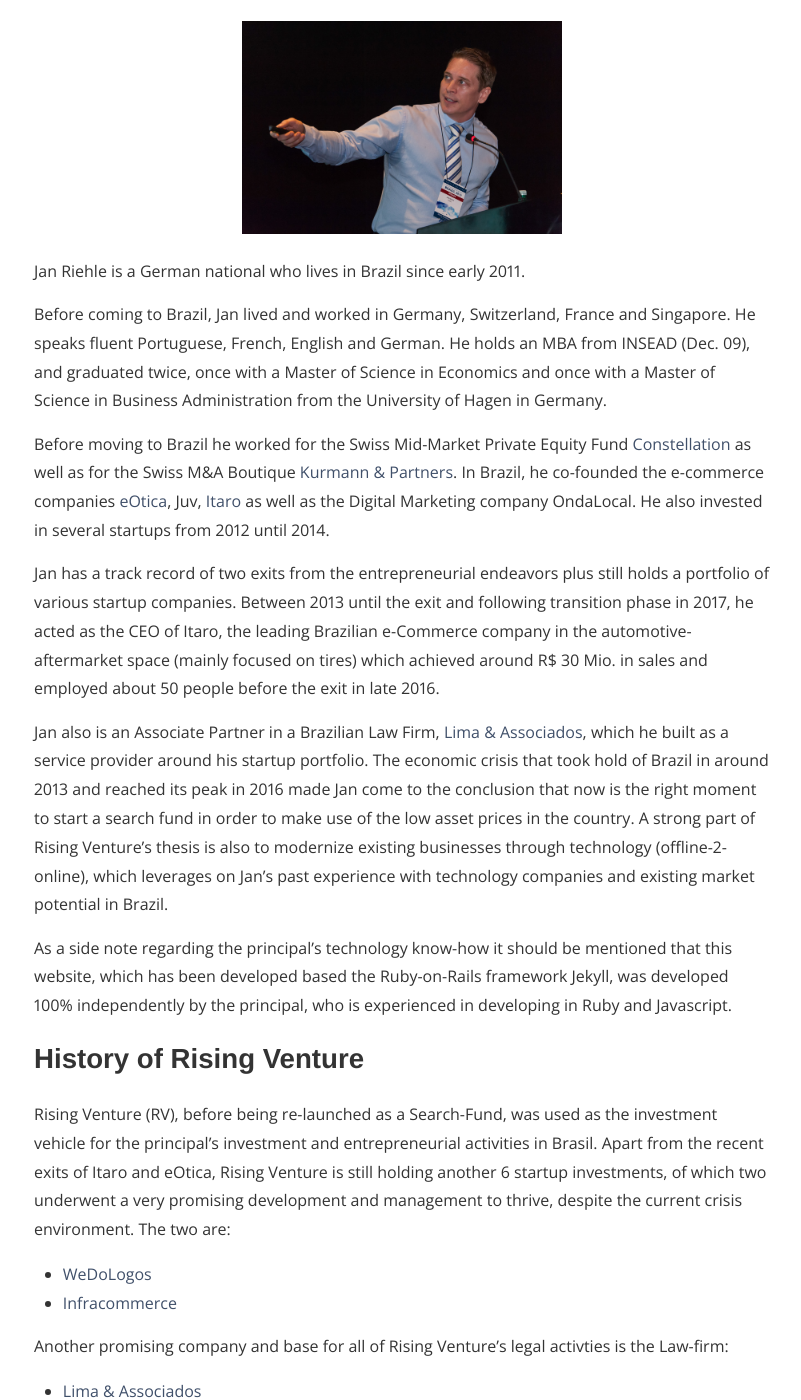
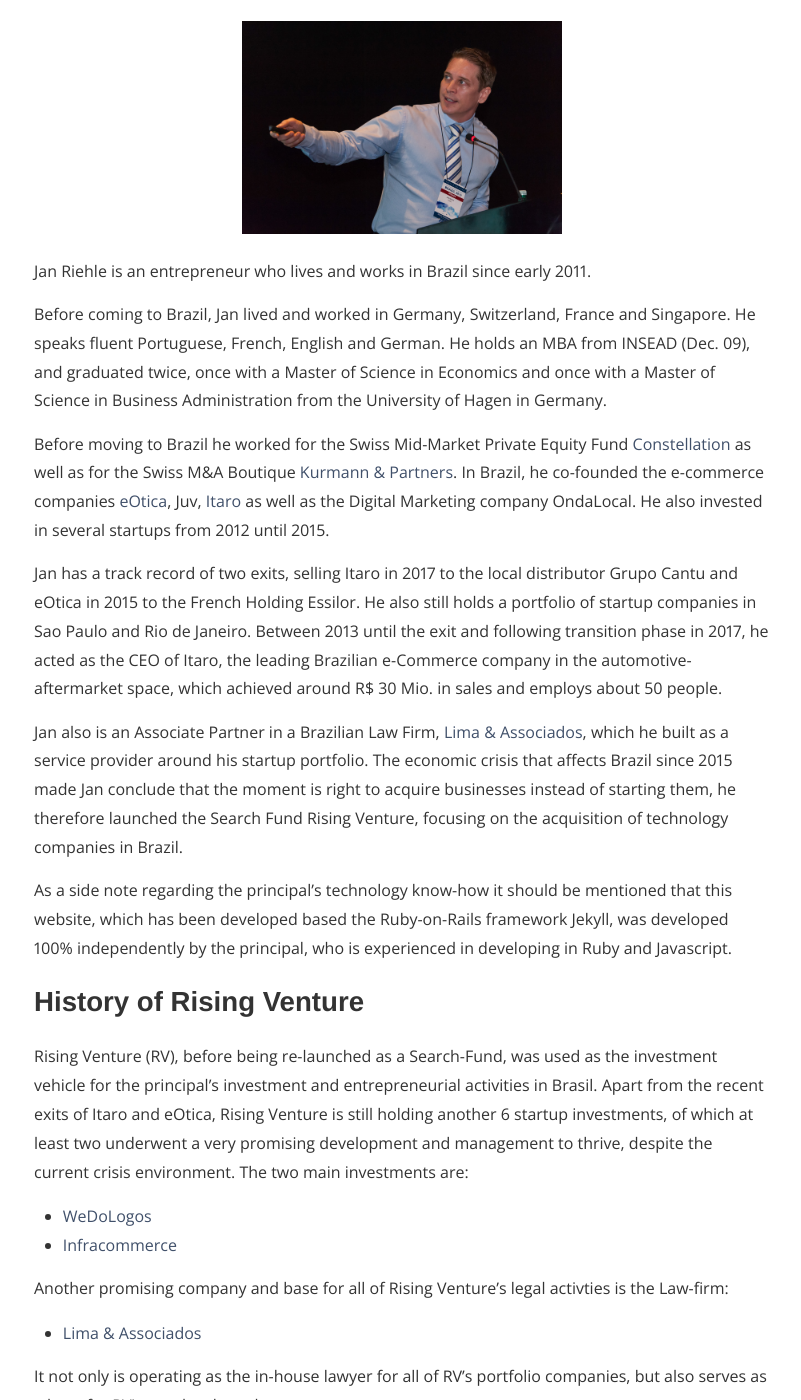
Before and after one commit to janriehle/risingventure, a Jekyll site: the page built from about.md, in a window 1280 px wide and 1400 px high, scrolled down 259 px. Shown: the whole window, without its empty margins (238-1039 px from the left). Built offline with Jekyll 4.4.1, drawn with Linux system fonts in a browser that asks for light colours; nearby versions of some CDN libraries.

Commit message:
changes in about

```diff
--- a/about.md
+++ b/about.md
@@ -10,21 +10,21 @@
 
 <img src="{{ site.baseurl }}/assets/jan3.jpg" title="Profile Picture" class="profile">
 
-Jan Riehle is a German national who lives in Brazil since early 2011.
+Jan Riehle is an entrepreneur who lives and works in Brazil since early 2011.
 
 Before coming to Brazil, Jan lived and worked in Germany, Switzerland, France and Singapore.  He speaks fluent Portuguese, French, English and German. He holds an MBA from INSEAD (Dec. 09), and graduated twice, once with a Master of Science in Economics and once with a Master of Science in Business Administration from the University of Hagen in Germany.
 
-Before moving to Brazil he worked for the Swiss Mid-Market Private Equity Fund [Constellation](http://www.constellation.ch) as well as for the Swiss M&A Boutique [Kurmann & Partners](http://www.kurmannpartners.ch). In Brazil, he co-founded the e-commerce companies [eOtica](http://www.eotica.com.br), Juv, [Itaro](http://www.itaro.com.br) as well as the Digital Marketing company OndaLocal. He also invested in several startups from 2012 until 2014.
+Before moving to Brazil he worked for the Swiss Mid-Market Private Equity Fund [Constellation](http://www.constellation.ch) as well as for the Swiss M&A Boutique [Kurmann & Partners](http://www.kurmannpartners.ch). In Brazil, he co-founded the e-commerce companies [eOtica](http://www.eotica.com.br), Juv, [Itaro](http://www.itaro.com.br) as well as the Digital Marketing company OndaLocal. He also invested in several startups from 2012 until 2015.
 
-Jan has a track record of two exits from the entrepreneurial endeavors plus still holds a portfolio of various startup companies. Between 2013 until the exit and following transition phase in 2017, he acted as the CEO of Itaro, the leading Brazilian e-Commerce company in the automotive-aftermarket space (mainly focused on tires) which achieved around R$ 30 Mio. in sales and employed about 50 people before the exit in late 2016.
+Jan has a track record of two exits, selling Itaro in 2017 to the local distributor Grupo Cantu and eOtica in 2015 to the French Holding Essilor.  He also still holds a portfolio of startup companies in Sao Paulo and Rio de Janeiro. Between 2013 until the exit and following transition phase in 2017, he acted as the CEO of Itaro, the leading Brazilian e-Commerce company in the automotive-aftermarket space, which achieved around R$ 30 Mio. in sales and employs about 50 people.
 
-Jan also is an Associate Partner in a Brazilian Law Firm, [Lima & Associados](http://www.limaeassociados.com.br), which he built as a service provider around his startup portfolio. The economic crisis that took hold of Brazil in around 2013 and reached its peak in 2016 made Jan come to the conclusion that now is the right moment to start a search fund in order to make use of the low asset prices in the country. A strong part of Rising Venture's thesis is also to modernize existing businesses through technology (offline-2-online), which leverages on Jan's past experience with technology companies and existing market potential in Brazil.
+Jan also is an Associate Partner in a Brazilian Law Firm, [Lima & Associados](http://www.limaeassociados.com.br), which he built as a service provider around his startup portfolio. The economic crisis that affects Brazil since 2015 made Jan conclude that the moment is right to acquire businesses instead of starting them, he therefore launched the Search Fund Rising Venture,  focusing on the acquisition of technology companies in Brazil.
 
 As a side note regarding the principal's technology know-how it should be mentioned that this website, which has been developed based the Ruby-on-Rails framework Jekyll, was developed 100% independently by the principal, who is experienced in developing in Ruby and Javascript.
 
 <h2>History of Rising Venture</h2>
 
-Rising Venture (RV), before being re-launched as a Search-Fund, was used as the investment vehicle for the principal's investment and entrepreneurial activities in Brasil. Apart from the recent exits of Itaro and eOtica, Rising Venture is still holding another 6 startup investments, of which two underwent a very promising development and management to thrive, despite the current crisis environment. The two are:
+Rising Venture (RV), before being re-launched as a Search-Fund, was used as the investment vehicle for the principal's investment and entrepreneurial activities in Brasil. Apart from the recent exits of Itaro and eOtica, Rising Venture is still holding another 6 startup investments, of which at least two underwent a very promising development and management to thrive, despite the current crisis environment. The two main investments are:
 
 <ul>
 <li><a href="http://www.wedologos.com.br" target="_blank">WeDoLogos</a></li>
```
